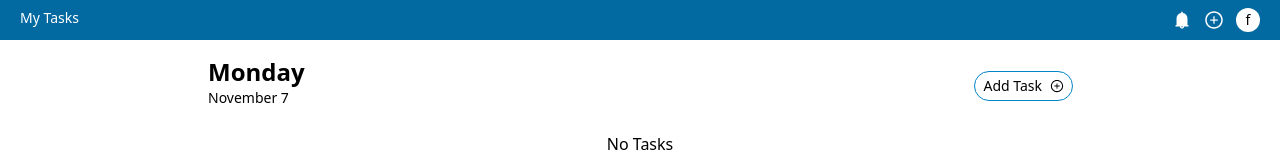
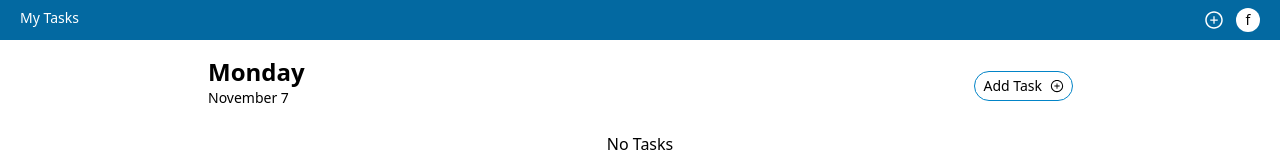
Before and after one commit to francociprian/to-do, a React (Vite) app: page / in a window 1280 px wide. Shown: the top 160 px of the page. Built offline with nearby package versions, Linux system fonts and the light colour scheme.

Commit message:
Adding(NavBar - btn)

```diff
--- a/src/App.jsx
+++ b/src/App.jsx
@@ -30,10 +30,11 @@ function ModalNavBar() {
               <Menu.Item>
                 {({ active }) => (
                   <button
+                    disabled
                     className={`${active ? 'bg-sky-700 text-white' : 'text-gray-900'
                       } group flex w-full items-center rounded-md px-2 py-2 text-sm`}
                   >
-                    This Menu is Comming...
+                    Is Comming...
                   </button>
                 )}
               </Menu.Item>
@@ -51,7 +52,7 @@ function NavBar() {
       <nav className='flex justify-between w-full max-w-7xl mx-auto'>
         <h1>My Tasks</h1>
         <ul className='flex gap-3 items-center justify-center'>
-          <li><AiFillBell className='h-5 w-5' /></li>
+          {/* <li><AiFillBell className='h-5 w-5' /></li> */}
           <li className='flex'>
             <AiOutlinePlusCircle className='h-5 w-5' />
           </li>
```
